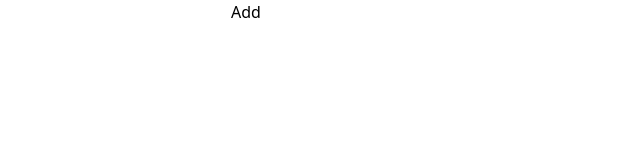
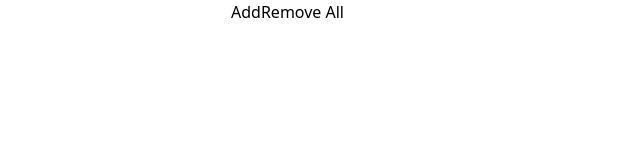
Before and after one commit to dimitargluharski/xstate, a React (Vite) app: page / in a window 1280 px wide. Shown: the top 160 px of the page, without its empty margins (0-640 px from the left). Built offline with nearby package versions, Linux system fonts and the light colour scheme.

Commit message:
Add remove all functionality to App component

```diff
--- a/src/App.tsx
+++ b/src/App.tsx
@@ -26,10 +26,16 @@ function App() {
     send({ type: 'REMOVE_TODO', id });
   }
 
+  const handleRemoveAll = () => {
+    setTodos([]);
+    send({ type: 'REMOVE_ALL' });
+  }
+
   return (
     <div>
       <input type="text" value={newTodo} onChange={handleInputChange} />
       <button onClick={handleAddNewTodo}>Add</button>
+      <button onClick={handleRemoveAll}>Remove All</button>
 
       <ul>
         {todos.map((todo) => (
--- a/src/machines/todos-machines/machine.ts
+++ b/src/machines/todos-machines/machine.ts
@@ -25,16 +25,22 @@ export const todosMachine = createMachine({
     }
 }, {
     actions: {
-        addNewTodo: ({ context, event}) => {
+        addNewTodo: ({ context, event }) => {
             return {
                 ...context,
                 todos: [...context.todos, event.todo]
             }
         },
-        removeTodo: ({ context, event}) => {
+        removeTodo: ({ context, event }) => {
             return {
                 ...context,
-                todos: context.todos.filter((todo:any) => todo.id !== event.todo.id)
+                todos: context.todos.filter((todo: any) => todo.id !== event.todo.id)
+            }
+        },
+        removeAll: ({ context }) => {
+            return {
+                ...context,
+                todos: []
             }
         },
         alert: () => {
```
